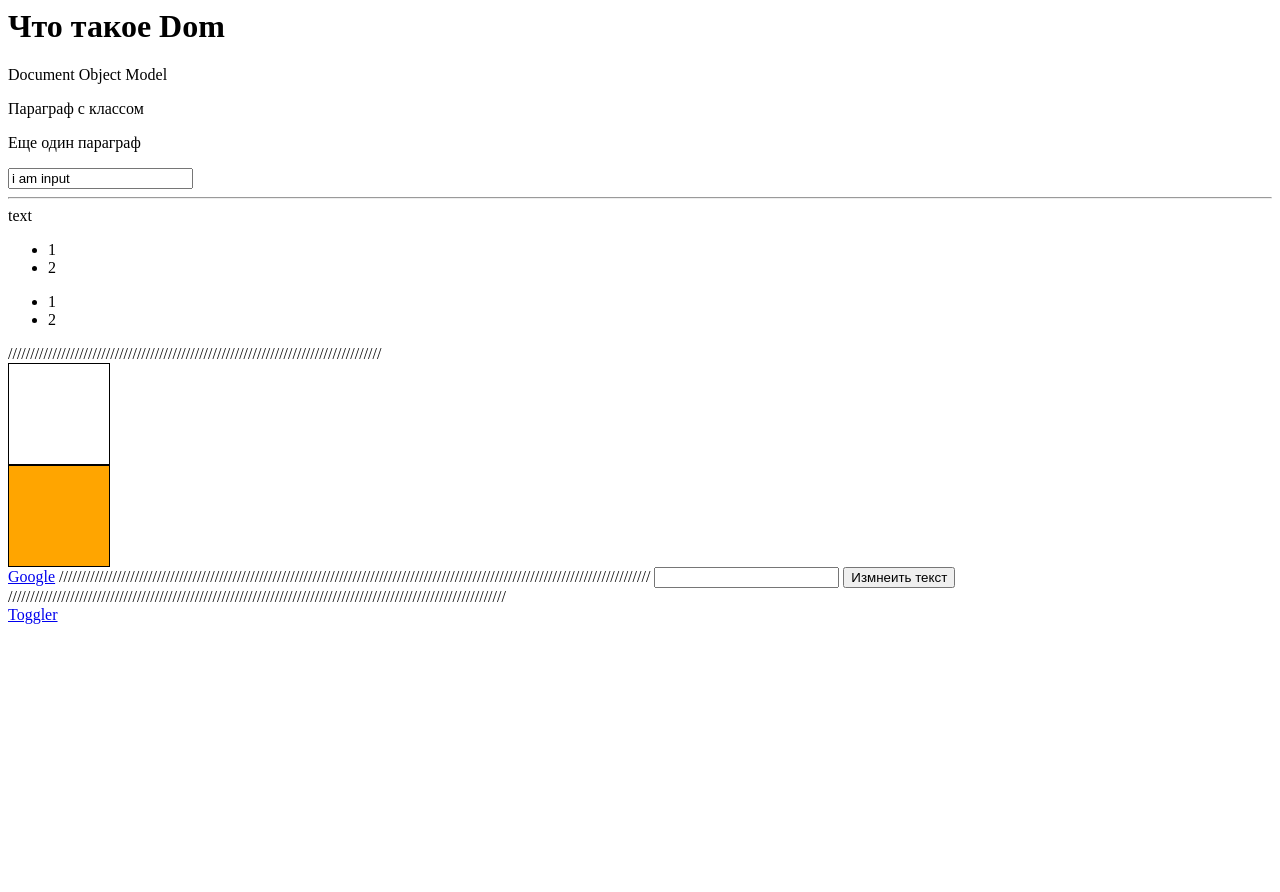
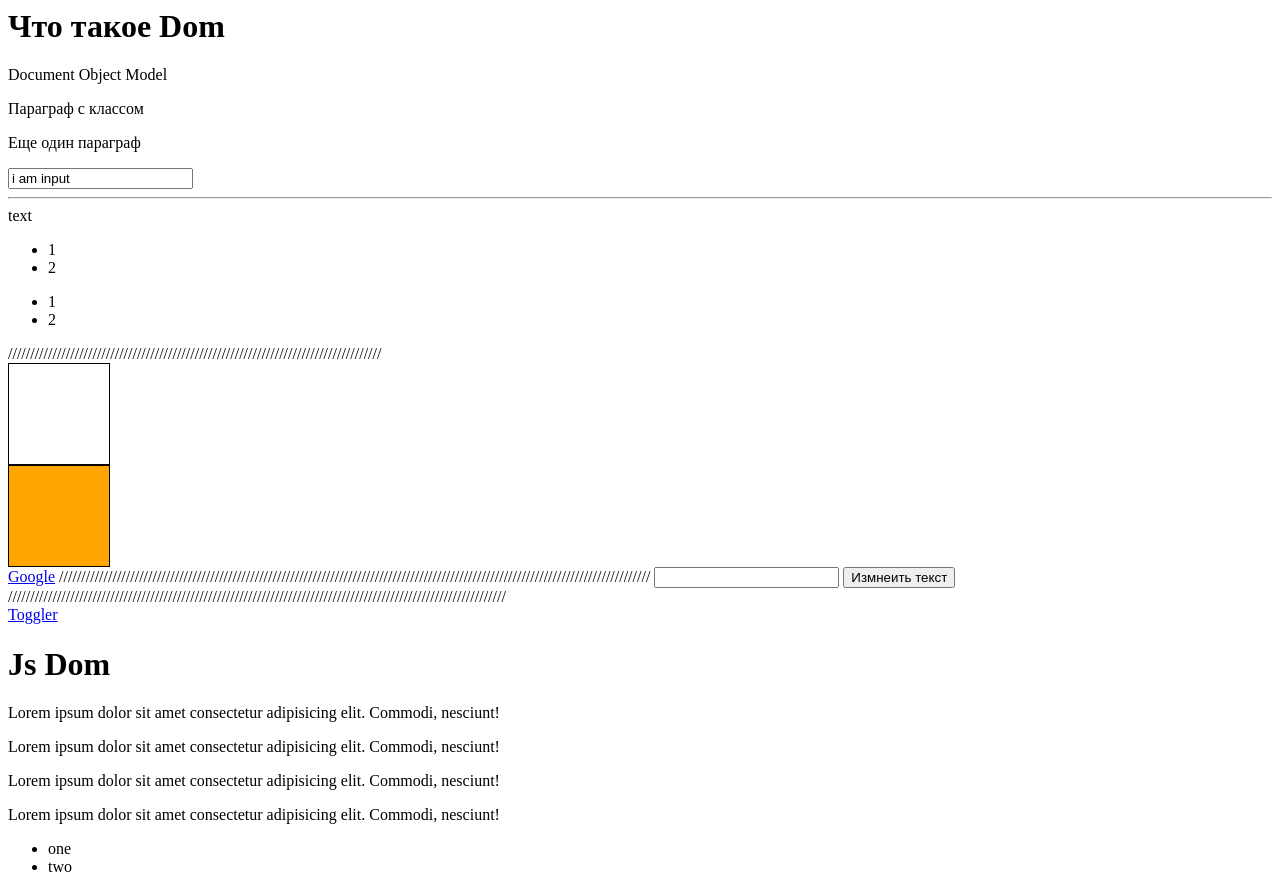
Before and after one commit to Bakl9/lern.js.DOM, a plain HTML site: page index.html in a window 1280 px wide. Before the commit the page ends 800 px from the top, so only its background shows below. Drawn offline with Linux system fonts and the light colour scheme.

Commit message:
Update index.html

```diff
--- a/index.html
+++ b/index.html
@@ -53,3 +53,18 @@
 
 
 <a href="https://google.com" target="_blank" >Toggler</a>
+
+
+<h1>Js Dom</h1>
+    <div id="wrapper" >
+
+        <p>Lorem ipsum dolor sit amet consectetur adipisicing elit. Commodi, nesciunt!</p>
+        <p class="color">Lorem ipsum dolor sit amet consectetur adipisicing elit. Commodi, nesciunt!</p>
+        <p>Lorem ipsum dolor sit amet consectetur adipisicing elit. Commodi, nesciunt!</p>
+        <p class="color">Lorem ipsum dolor sit amet consectetur adipisicing elit. Commodi, nesciunt!</p>
+<ul>
+    <li class="color" >one</li>
+    <li>two</li>
+</ul>
+
+            </div>
```
